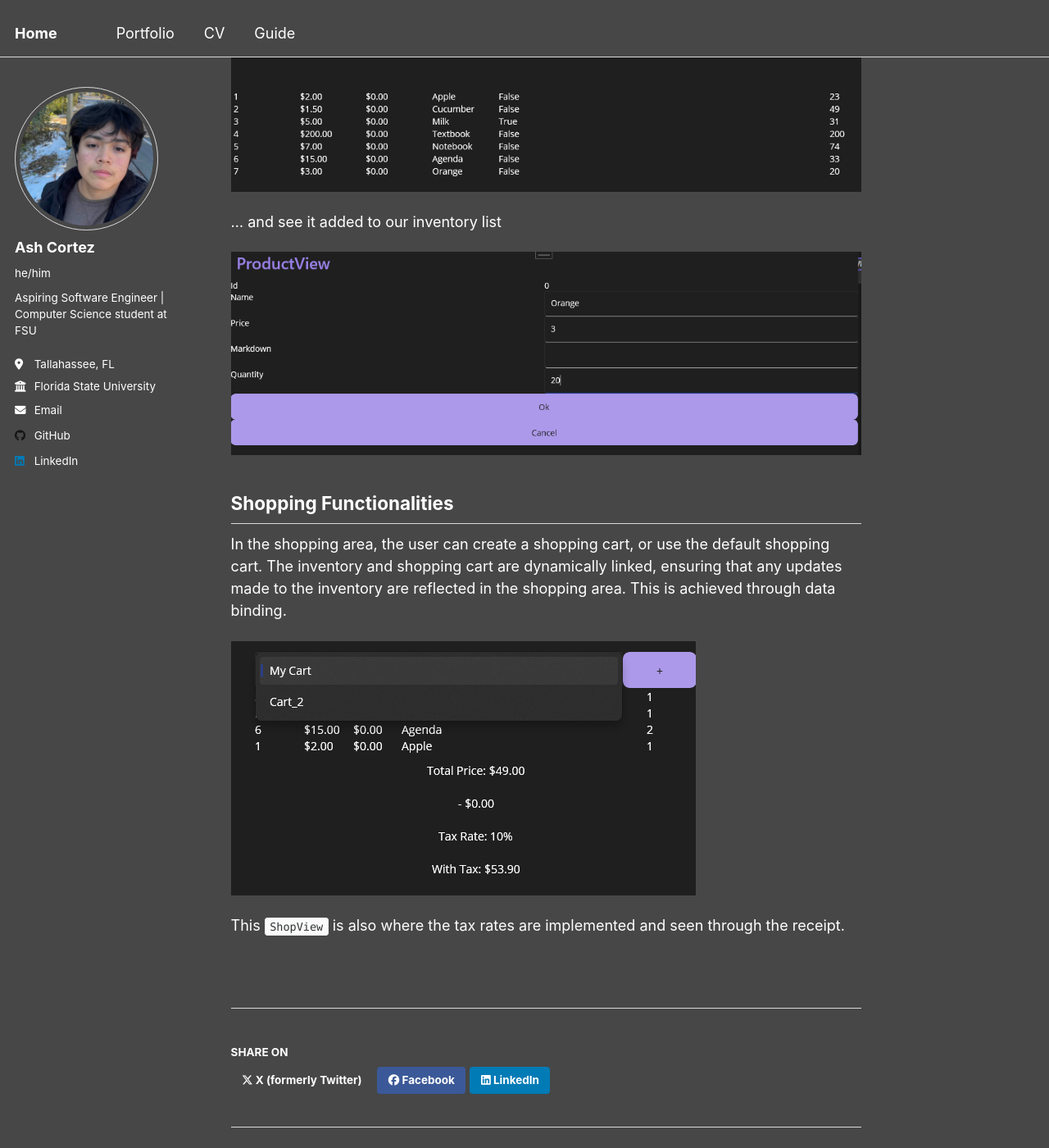
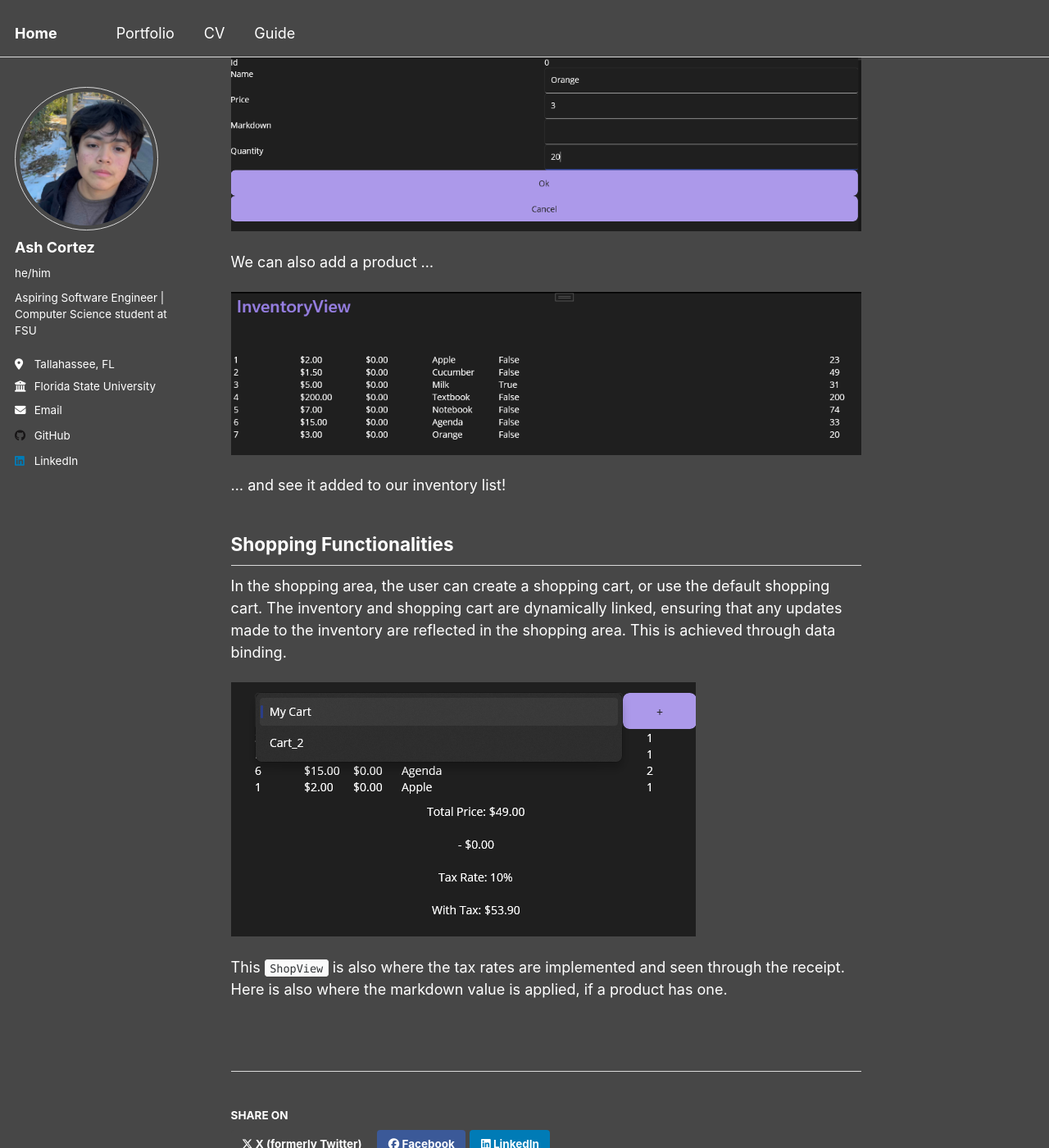
Before and after one commit to acortez1003/acortez1003.github.io, a Jekyll site: the page built from _portfolio/portfolio-3.md, in a window 1280 px wide and 1400 px high, scrolled down 930 px. Shown: the whole window at 82% size. Built offline with Jekyll 4.4.1, drawn with Linux system fonts in a browser that asks for light colours; some of the changed text lies outside the part shown.

```diff
--- a/_portfolio/portfolio-3.md
+++ b/_portfolio/portfolio-3.md
@@ -12,13 +12,15 @@ The `InventoryView` has all CRUD (Create, Read, Update, Delete) operations for p
 
 ![InventoryView](/images/inventory.PNG)
 
-We can also add a product
+Clicking BOGO will turn it on/off for a specific object.
 
-![Add Product](/images/new_product.PNG)
+![Add Product](/images/add_product.PNG)
 
-... and see it added to our inventory list
+We can also add a product ...
 
-![View new product](/images/add_product.PNG)
+![View new product](/images/new_product.PNG)
+
+... and see it added to our inventory list!
 
 ## Shopping Functionalities
 
@@ -26,4 +28,4 @@ In the shopping area, the user can create a shopping cart, or use the default sh
 
 ![Cart](/images/cart.PNG)
 
-This `ShopView` is also where the tax rates are implemented and seen through the receipt.
+This `ShopView` is also where the tax rates are implemented and seen through the receipt. Here is also where the markdown value is applied, if a product has one.
```
Also changed, not shown: _portfolio/portfolio-4.md (added, +33 -0 lines), images/color_change.png (added), images/gameplay.png (added), images/home.PNG (added), images/level_complete.PNG (added), images/light_mode.PNG (added), images/reset.png (added).
